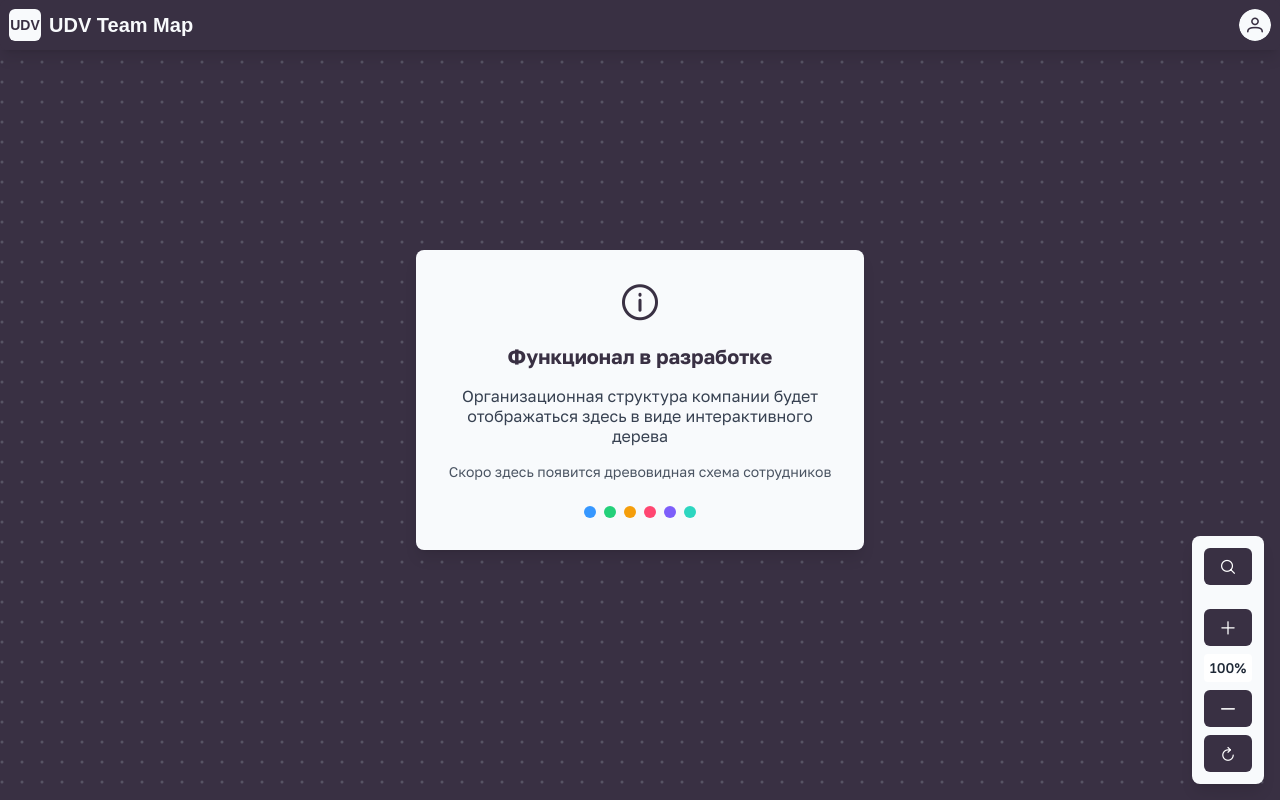
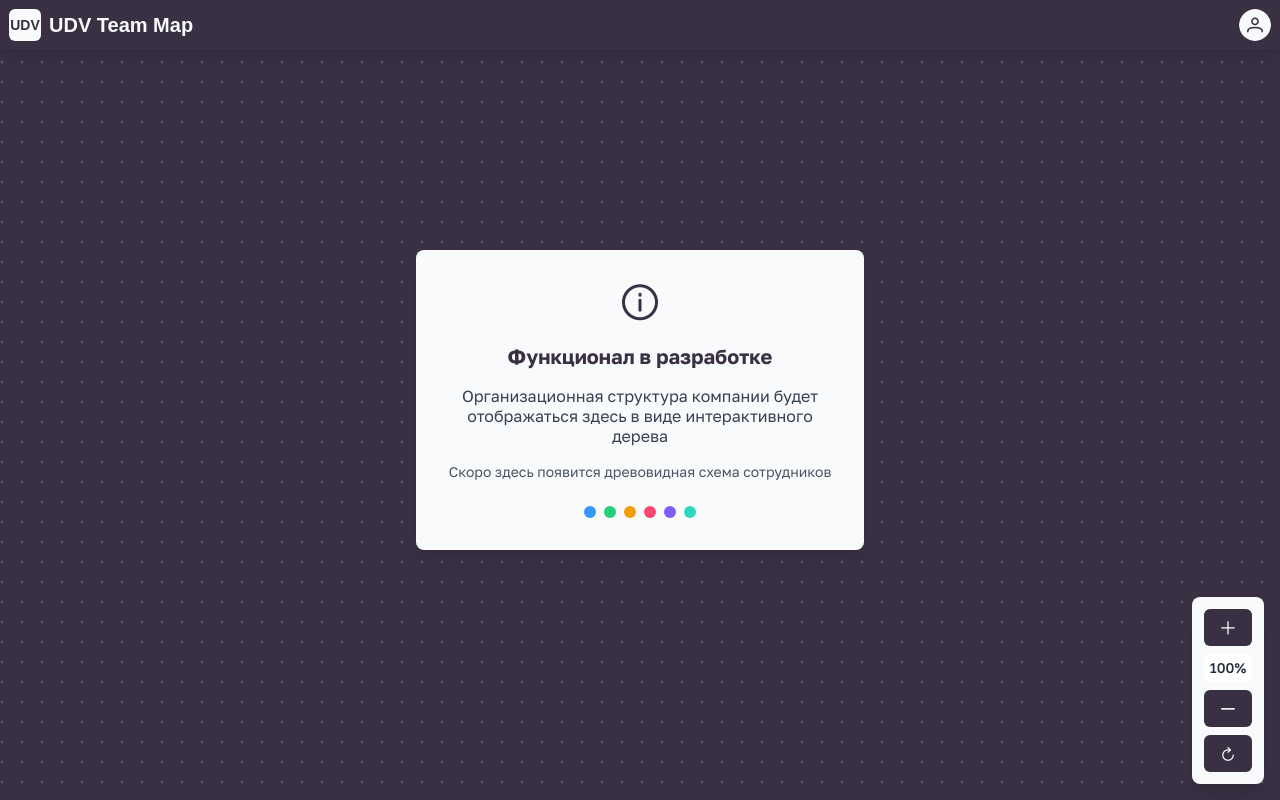
Before and after one commit to housesaroma/udv-team-map, a React (Vite) app: page / in a window 1280 px wide. Built offline with nearby package versions, Linux system fonts and the light colour scheme; a web font is replaced by a local one.

Commit message:
feat: the map control buttons have been changed

```diff
--- a/src/components/features/map/ZoomControls.tsx
+++ b/src/components/features/map/ZoomControls.tsx
@@ -19,17 +19,6 @@ export const ZoomControlsComponent: React.FC<ZoomControlsProps> = ({
     return (
         <div className="flex flex-col gap-2 bg-secondary p-3 rounded-lg shadow-lg border-1 surface-border">
             {/* Верхний ряд - Fit to View */}
-            <Button
-                icon="pi pi-search"
-                onClick={onFitToView}
-                tooltip="Приблизить карту к виду по умолчанию"
-                tooltipOptions={{ position: "left" }}
-                className="bg-primary hover:bg-primary-600 text-white border-0"
-                size="small"
-            />
-
-            {/* Разделитель */}
-            <div className="border-t border-gray-300 my-1"></div>
 
             {/* Масштабирование */}
             <Button
@@ -56,10 +45,10 @@ export const ZoomControlsComponent: React.FC<ZoomControlsProps> = ({
 
             <Button
                 icon="pi pi-refresh"
-                onClick={onReset}
+                onClick={onFitToView}
+                tooltip="Приблизить карту к виду по умолчанию"
+                tooltipOptions={{ position: "left" }}
                 className="bg-primary hover:bg-primary-600 text-white border-0"
-                tooltip="Сбросить масштаб (Ctrl + 0)"
-                tooltipOptions={{ position: "left" }}
                 size="small"
             />
         </div>
```
